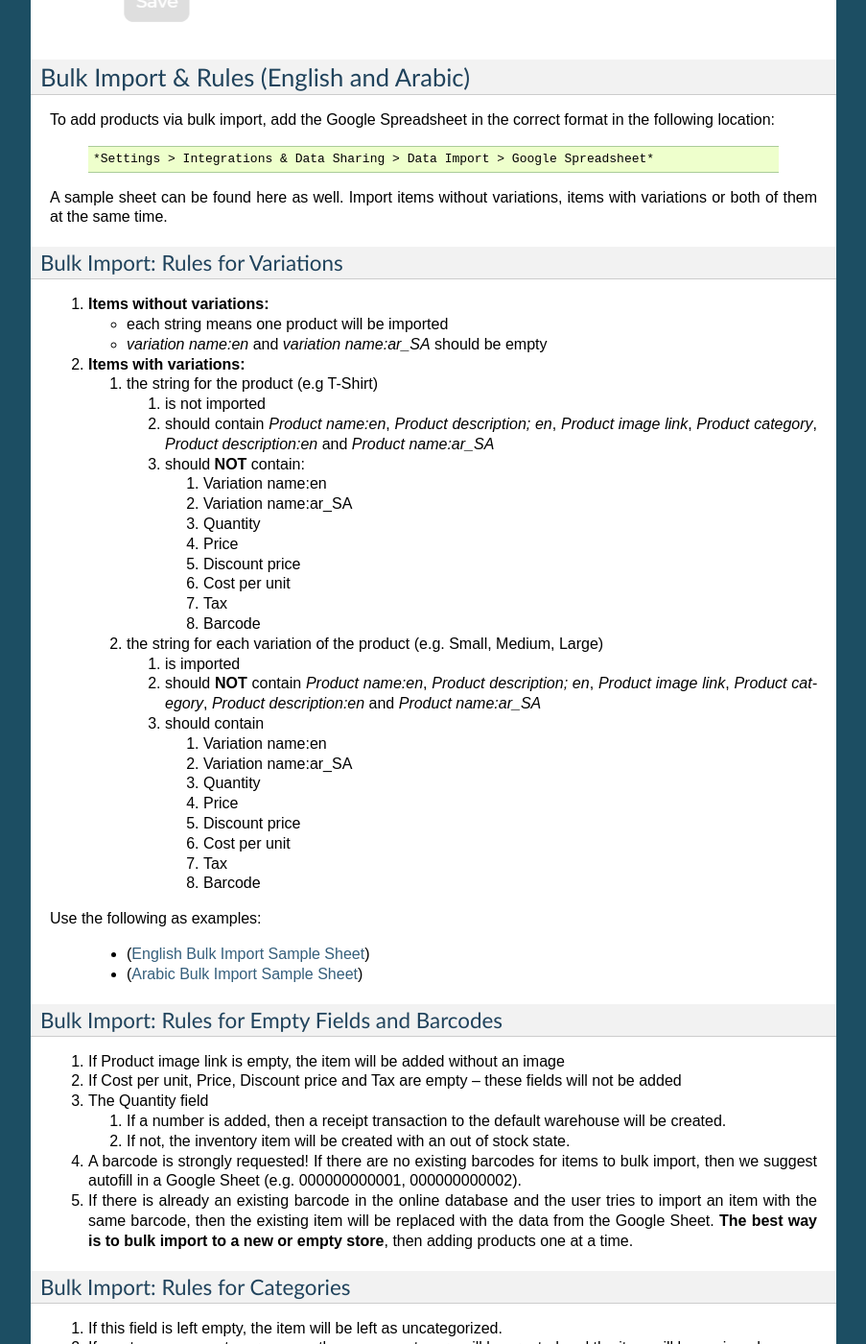
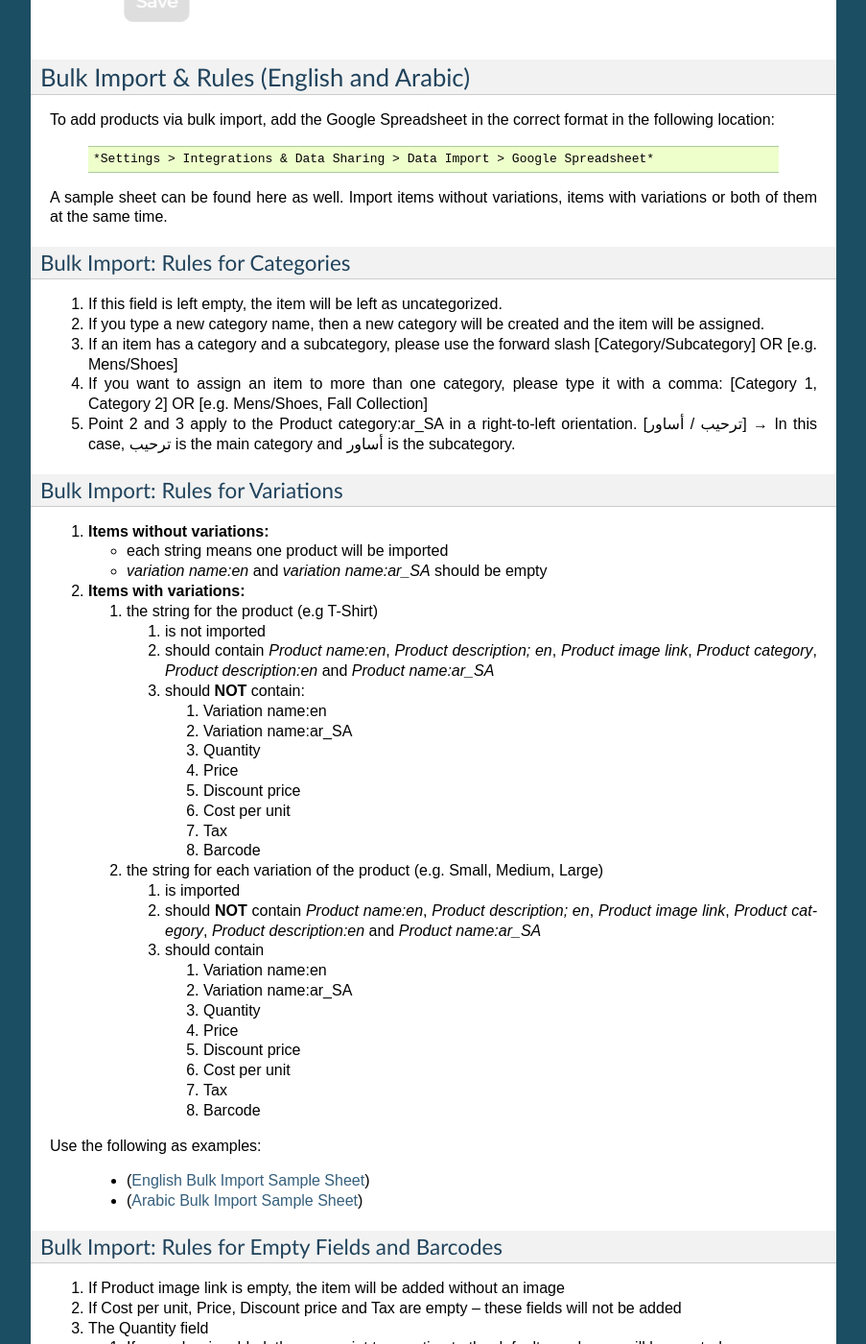
Before and after one commit to KhalilMayyasi/WBDocumentation, a Sphinx documentation site: the page built from docs/AddingProduct.rst, in a window 1280 px wide and 1400 px high, scrolled down 2836 px. Shown: the whole window at 96% size, without its empty margins (198-1101 px from the left). Built offline with Sphinx 7.4.7, drawn with Linux system fonts in a browser that asks for light colours; pages that are not in the unit, such as notebooks, are missing from menus; some of the changed text lies outside the part shown.

Commit message:
reorganizing the order of the subsections

```diff
--- a/docs/AddingProduct.rst
+++ b/docs/AddingProduct.rst
@@ -122,6 +122,15 @@ To add products via bulk import, add the Google Spreadsheet in the correct forma
 A sample sheet can be found here as well.
 Import items without variations, items with variations or both of them at the same time.
 
+Bulk Import: Rules for Categories
+^^^^^^^^^^^^^^^^^^^^^^^^^^^^^^^^^^^^^^^^^^^^^^^^^^^^^^^^^^^^^
+
+#. If this field is left empty, the item will be left as uncategorized.
+#. If you type a new category name, then a new category will be created and the item will be assigned.
+#. If an item has a category and a subcategory, please use the forward slash [Category/Subcategory] OR [e.g. Mens/Shoes]
+#. If you want to  assign an item to more than one category, please type it with a comma: [Category 1, Category 2] OR [e.g. Mens/Shoes, Fall Collection]
+#. Point 2 and 3 apply to the Product category:ar_SA in a right-to-left orientation. [ترحيب / أساور] → In this case, ترحيب is the main category and أساور is the subcategory.
+
 Bulk Import: Rules for Variations
 ^^^^^^^^^^^^^^^^^^^^^^^^^^^^^^^^^^^^^^^^^^^^^^^^
 
```
Also changed, not shown: other parts of docs/AddingProduct.rst (+0 -9 lines).
